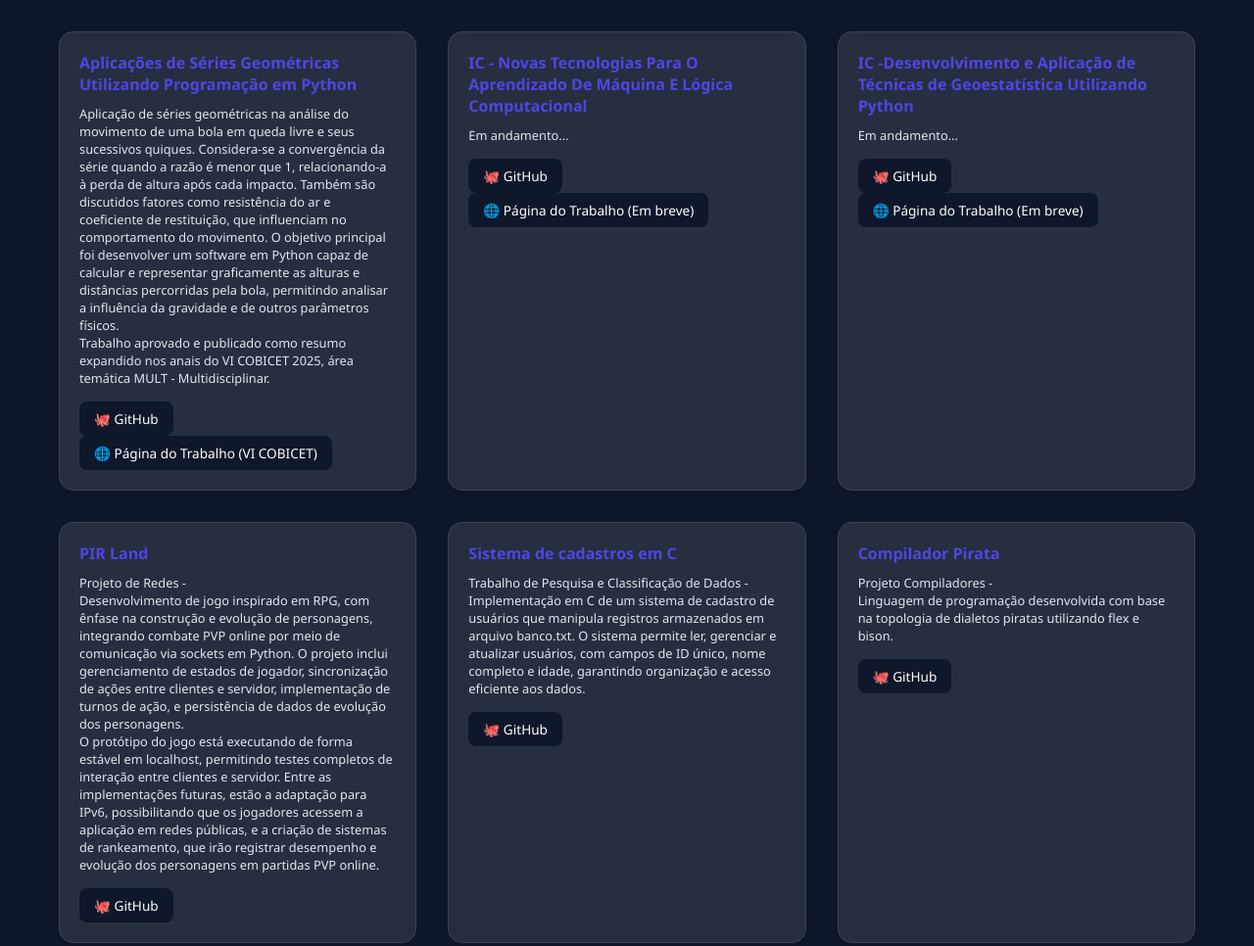
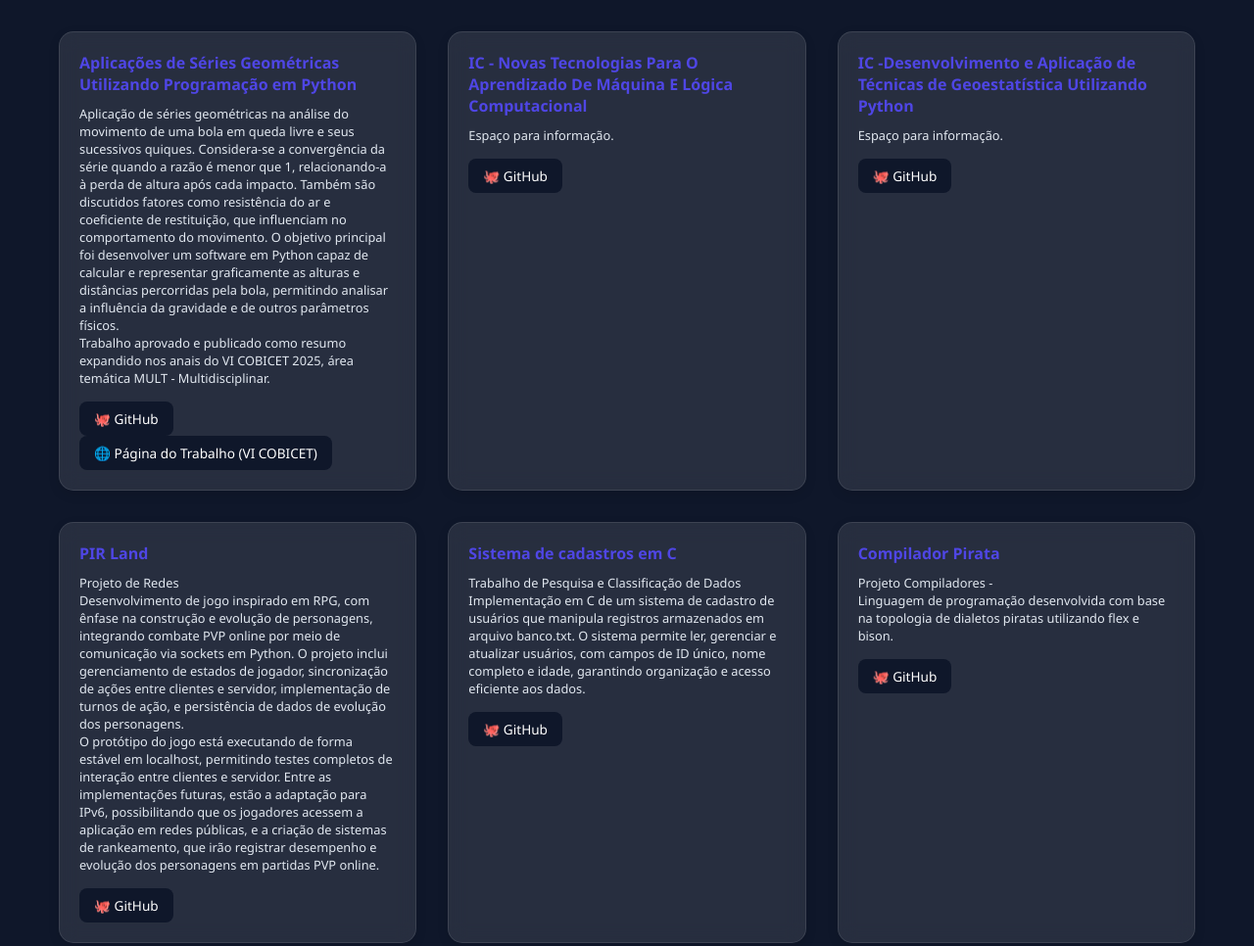
Before and after one commit to Rafa-colombo/Meu-Site, a plain HTML site: page index.html in a window 1280 px wide. Shown: the part 1287-2253 px from the top of the page at 98% size. Drawn offline with Linux system fonts and the light colour scheme.

Commit message:
Update index.html

```diff
--- a/index.html
+++ b/index.html
@@ -83,37 +83,37 @@
        <div class="projetos-card">
             <h3 class="titulo-projeto">IC - Novas Tecnologias Para O Aprendizado De Máquina E Lógica Computacional</h3>
             <p class="info-projeto">
-             Em andamento...
+             Espaço para informação.
             </p>
             <div class="botoes-projeto">
               <a href="https://github.com/Rafa-colombo/IC" target="_blank" class="projeto-btn">
                 🐙 GitHub
               </a>
-              <a href="" target="_blank" class="projeto-btn">
+              <!-- <a href="" target="_blank" class="projeto-btn">
                 🌐 Página do Trabalho (Em breve)
-              </a>
+              </a> !-->
             </div>
         </div>
 
         <div class="projetos-card">
             <h3 class="titulo-projeto">IC -Desenvolvimento e Aplicação de Técnicas de Geoestatística Utilizando Python</h3>
             <p class="info-projeto">
-             Em andamento...
+             Espaço para informação.
             </p>
             <div class="botoes-projeto">
               <a href="https://github.com/Rafa-colombo/Geoestatistics" target="_blank" class="projeto-btn">
                 🐙 GitHub
               </a>
-              <a href="" target="_blank" class="projeto-btn">
+              <!-- <a href="" target="_blank" class="projeto-btn">
                 🌐 Página do Trabalho (Em breve)
-              </a>
+              </a> !-->
             </div>
         </div>
 
         <div class="projetos-card">
             <h3 class="titulo-projeto">PIR Land</h3>
             <p class="info-projeto">
-             Projeto de Redes -<br>
+             Projeto de Redes<br>
              Desenvolvimento de  jogo inspirado em RPG, com ênfase na construção e evolução de personagens, integrando combate PVP online por meio de comunicação via sockets em Python.
              O projeto inclui gerenciamento de estados de jogador, sincronização de ações entre clientes e servidor, implementação de turnos de ação, e persistência de dados de evolução dos personagens.<br>
              O protótipo do jogo está executando de forma estável em localhost, permitindo testes completos de interação entre clientes e servidor. Entre as implementações futuras, estão a adaptação para IPv6, possibilitando que os jogadores
@@ -129,7 +129,7 @@
         <div class="projetos-card">
             <h3 class="titulo-projeto">Sistema de cadastros em C</h3>
             <p class="info-projeto">
-             Trabalho de Pesquisa e Classificação de Dados -<br>
+             Trabalho de Pesquisa e Classificação de Dados<br>
              Implementação em C de um sistema de cadastro de usuários que manipula registros armazenados em arquivo banco.txt.
              O sistema permite ler, gerenciar e atualizar usuários, com campos de ID único, nome completo e idade, garantindo organização e acesso eficiente aos dados.
             </p>
```
